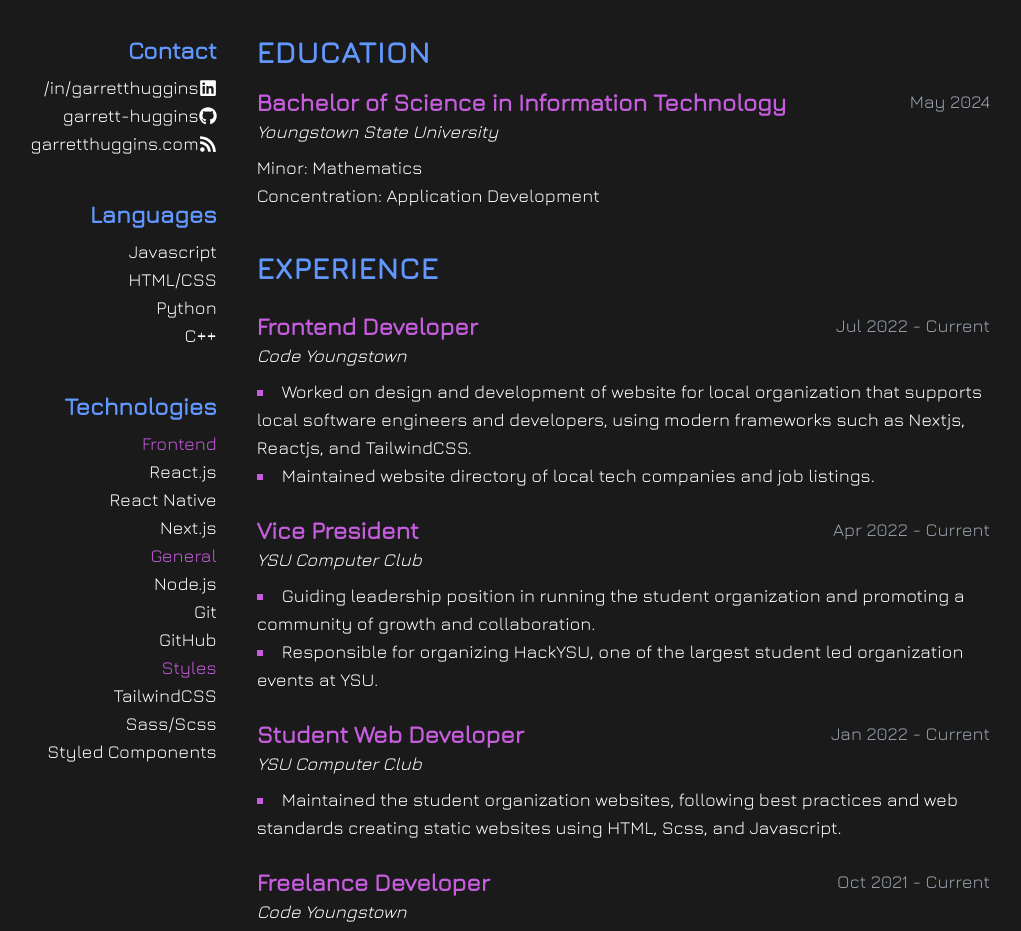
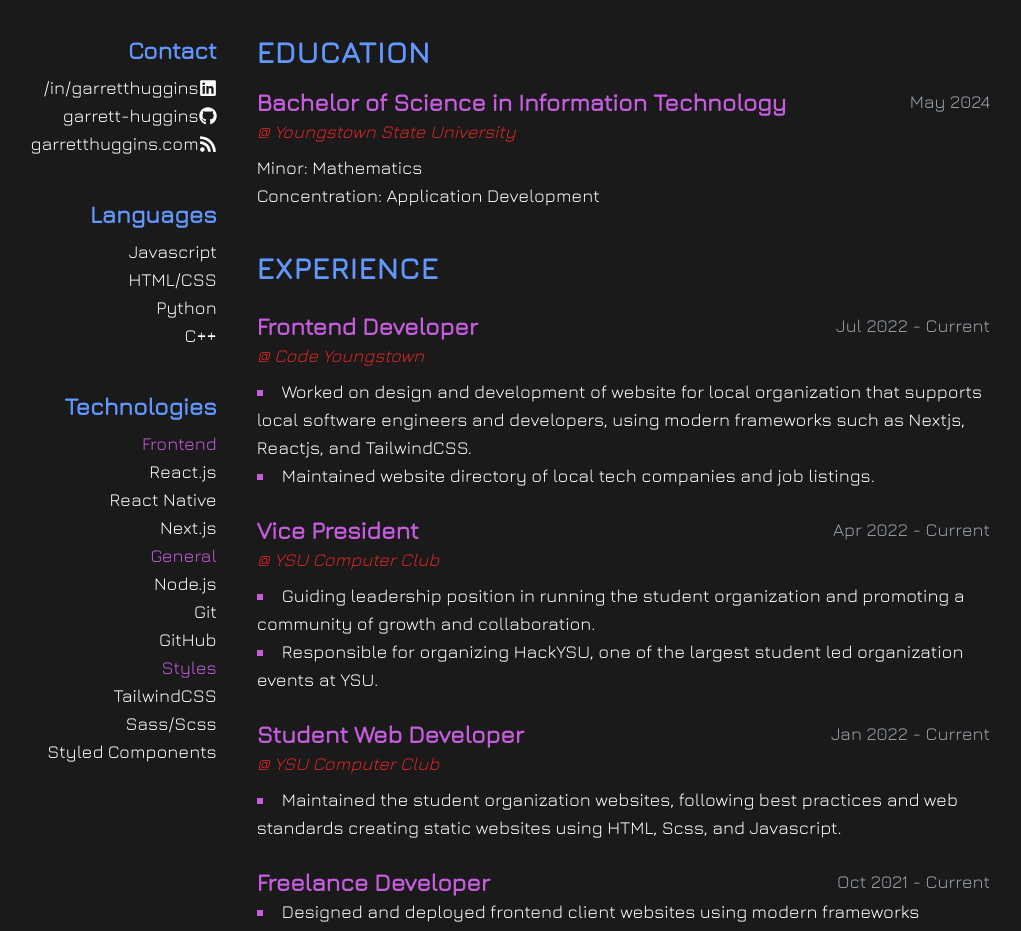
Before and after one commit to garrett-huggins/garretthuggins.com, a Next.js app: page /resume in a window 1280 px wide. Shown: the part 190-1121 px from the top of the page, without its empty margins (210-1231 px from the left). Built offline with nearby package versions, Linux system fonts and the light colour scheme.

Commit message:
add resume links to companies

```diff
--- a/components/Resume/Education.tsx
+++ b/components/Resume/Education.tsx
@@ -11,7 +11,14 @@ export default function Education() {
           </p>
           <p className="text-right text-gray-400">May 2024</p>
         </div>
-        <p className="italic">Youngstown State University</p>
+        <a
+          href="https://ysu.edu"
+          target="_blank"
+          rel="noreferrer"
+          className="italic text-red-600 hover:text-red-400 hover:underline"
+        >
+          @ Youngstown State University
+        </a>
       </div>
       <p>Minor: Mathematics</p>
       <p>Concentration: Application Development</p>
--- a/components/Resume/ExperienceSection.tsx
+++ b/components/Resume/ExperienceSection.tsx
@@ -3,18 +3,28 @@ import { ExperienceInterface } from "../../data/experiences";
 export default function ExperienceSection({
   title,
   company,
+  companyLink,
   date,
   desc,
 }: ExperienceInterface) {
   return (
     <div className="mt-6">
-      <div className="flex w-full justify-between items-center">
+      <div className="flex justify-between items-center">
         <p className="sm:text-2xl text-purple-highlight text-xl font-bold">
           {title}
         </p>
         <p className="text-right text-gray-400">{date}</p>
       </div>
-      <p className="mb-2 italic">{company}</p>
+      {company ? (
+        <a
+          className="mb-2 italic inline-block text-red-600 hover:text-red-400 hover:underline hover:cursor-pointer"
+          href={companyLink}
+          target="_blank"
+          rel="noreferrer"
+        >
+          @ {company}
+        </a>
+      ) : null}
       <ol className="list-[square] list-inside marker:text-purple-highlight">
         {desc.map((point) => {
           return <li key={desc.indexOf(point)}>{point}</li>;
--- a/data/experiences.ts
+++ b/data/experiences.ts
@@ -1,6 +1,7 @@
 export interface ExperienceInterface {
   title: string;
-  company: string;
+  company?: string;
+  companyLink?: string;
   date: string;
   desc: string[];
 }
@@ -9,6 +10,7 @@ const Experiences: ExperienceInterface[] = [
   {
     title: "Frontend Developer",
     company: "Code Youngstown",
+    companyLink: "https://codeyoungstown.com/",
     date: "Jul 2022 - Current",
     desc: [
       "Worked on design and development of website for local organization that supports local software engineers and developers, using modern frameworks such as Nextjs, Reactjs, and TailwindCSS.",
@@ -18,6 +20,7 @@ const Experiences: ExperienceInterface[] = [
   {
     title: "Vice President",
     company: "YSU Computer Club",
+    companyLink: "https://ysucomputerclub.com/",
     date: "Apr 2022 - Current",
     desc: [
       "Guiding leadership position in running the student organization and promoting a community of growth and collaboration.",
@@ -27,6 +30,7 @@ const Experiences: ExperienceInterface[] = [
   {
     title: "Student Web Developer",
     company: "YSU Computer Club",
+    companyLink: "https://ysucomputerclub.com/",
     date: "Jan 2022 - Current",
     desc: [
       "Maintained the student organization websites, following best practices and web standards creating static websites using HTML, Scss, and Javascript.",
@@ -34,16 +38,16 @@ const Experiences: ExperienceInterface[] = [
   },
   {
     title: "Freelance Developer",
-    company: "Code Youngstown",
     date: "Oct 2021 - Current",
     desc: [
-      "Designed and deployed frontend client websites using modern frameworks React.js and Node.js.",
-      "Developed prototype applications following client requirements as proof of concepts and minimum viable products.",
+      "Designed and deployed frontend client websites using modern frameworks React.js and Next.js.",
+      "Developed prototype applications following client requirements as proof of concepts and minimum viable products using Node.js, MongoDB, and other various frameworks depending on the project.",
     ],
   },
   {
     title: "Math Tutor",
     company: "Youngstown State University",
+    companyLink: "https://ysu.edu/",
     date: "Aug 2021 - May 2022",
     desc: [
       "Worked closely with students in one-on-one and group environments tutoring and offering instructional guidance regarding course material.",
--- a/src/pages/resume.tsx
+++ b/src/pages/resume.tsx
@@ -7,7 +7,7 @@ import Skills from "../../components/Resume/Skills";
 
 export default function Resume() {
   return (
-    <Layout pageTitle="Garrett Huggins' Resume">
+    <Layout pageTitle="Garrett's Resume">
       <PageContainer>
         <h1 className="text-4xl font-semibold tracking-wide uppercase text-blue-highlight text-center mb-10">
           Resume
@@ -43,6 +43,7 @@ export default function Resume() {
                 return (
                   <div key={experience.title + experience.company}>
                     <ExperienceSection
+                      companyLink={experience.companyLink}
                       title={experience.title}
                       company={experience.company}
                       date={experience.date}
```
